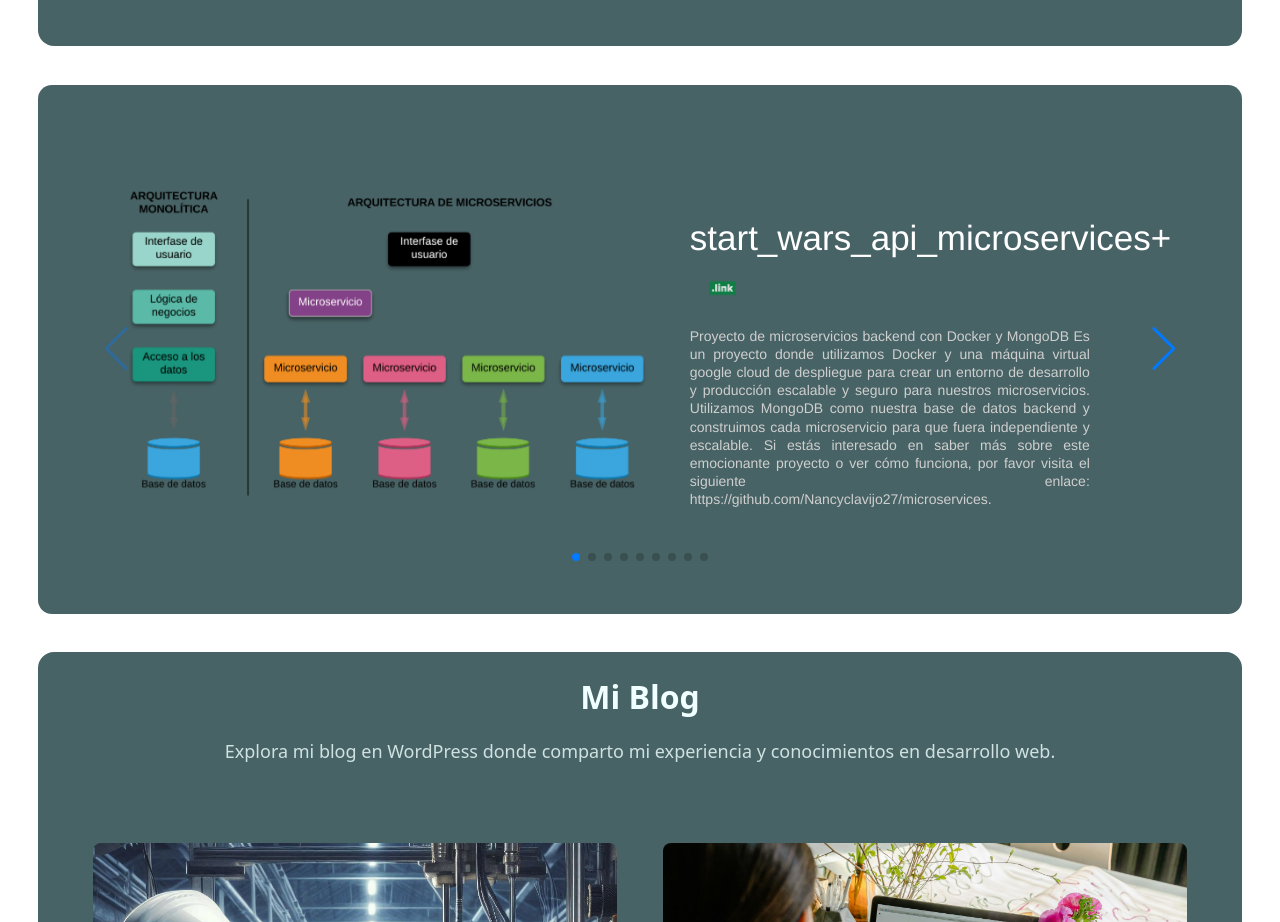
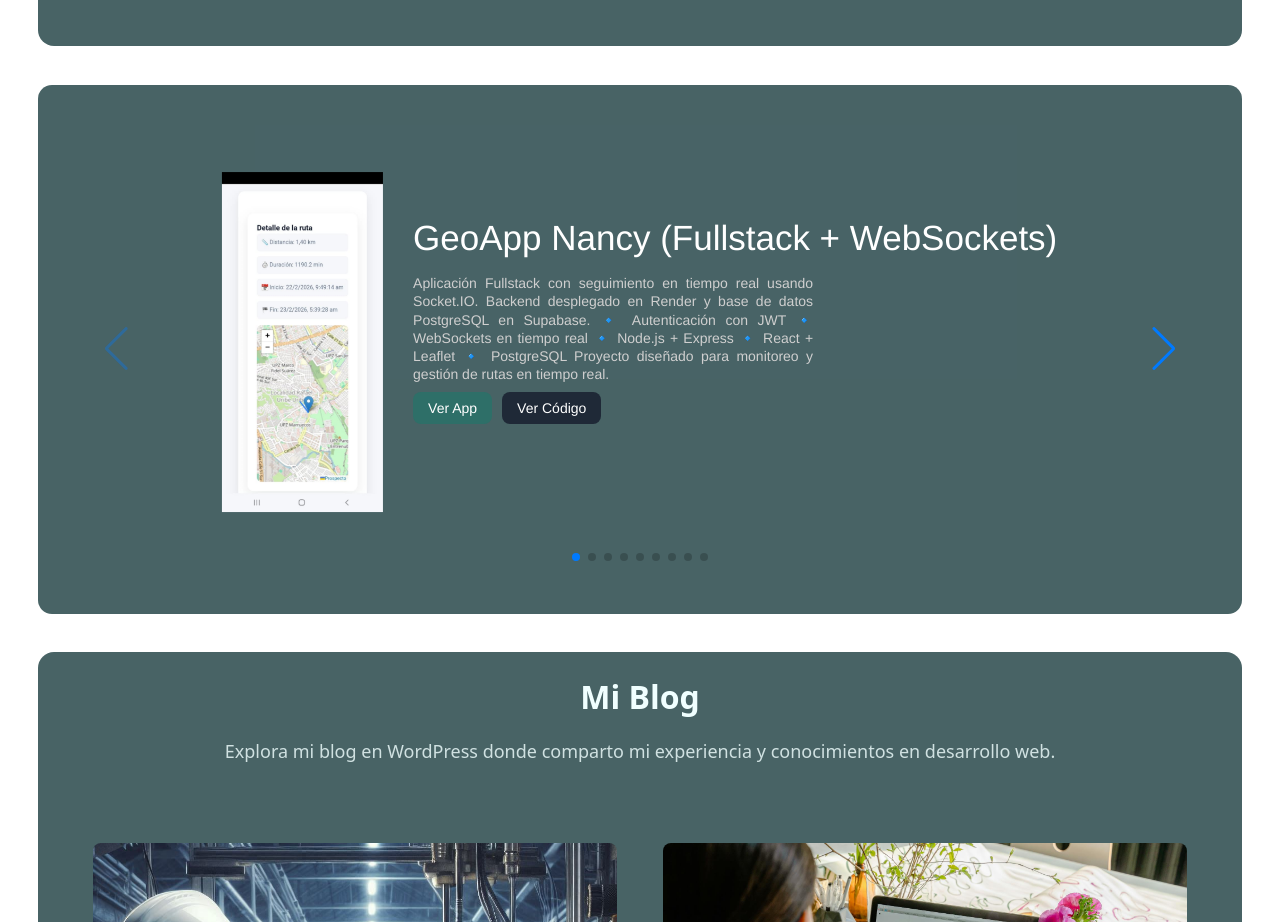
Before and after one commit to Nancyclavijo27/personal-portafolio, a React (Create React App) app: page / in a window 1280 px wide. Shown: the part 1400-2322 px from the top of the page. Built offline with nearby package versions, Linux system fonts and the light colour scheme.

Commit message:
Add GeoApp project with live demo and GitHub links

```diff
--- a/src/components/Projects/Projects.jsx
+++ b/src/components/Projects/Projects.jsx
@@ -2,7 +2,6 @@ import React from 'react'
 import { Swiper, SwiperSlide } from "swiper/react";
 import { Parallax, Pagination, Navigation } from "swiper";
 import "./Projects.css"
-import pf2 from "../../Imagenes/pf2.png"
 import pokemon from "../../Imagenes/Pokemon.png"
 import linki from "../../Imagenes/logo.png"
 import rick from "../../Imagenes/rick.png"
@@ -12,6 +11,7 @@ import Micro from "../../Imagenes/Micro.png"
 import Donar from "../../Imagenes/Home.png"
 import pelicula from "../../Imagenes/peliculas.jpg"
 import versus from "../../Imagenes/versus.webp"
+import geoapp from "../../Imagenes/geoapp.jpg";
 import "swiper/css";
 import "swiper/css/pagination";
 import "swiper/css/navigation";
@@ -36,6 +36,64 @@ export const Projects = () => {
           className="parallax-bg"
           data-swiper-parallax="-23%"
         ></div>
+
+        <SwiperSlide>
+  <img className="imgScreen" src={geoapp} alt="GeoApp Nancy" />
+  <div className="contTex">
+    <div className="title" data-swiper-parallax="-300">
+      GeoApp Nancy (Fullstack + WebSockets)
+    </div>
+
+    <div className="text" data-swiper-parallax="-100">
+      <p>
+        Aplicación Fullstack con seguimiento en tiempo real usando Socket.IO.
+        Backend desplegado en Render y base de datos PostgreSQL en Supabase.
+
+        🔹 Autenticación con JWT
+        🔹 WebSockets en tiempo real
+        🔹 Node.js + Express
+        🔹 React + Leaflet
+        🔹 PostgreSQL
+
+        Proyecto diseñado para monitoreo y gestión de rutas en tiempo real.
+      </p>
+
+      <div style={{ marginTop: "15px" }}>
+        <a
+          href="https://geoapp-nancy-frontend.onrender.com"
+          target="_blank"
+          rel="noreferrer"
+          style={{
+            marginRight: "10px",
+            padding: "8px 15px",
+            backgroundColor: "#2e6f68",
+            color: "white",
+            borderRadius: "8px",
+            textDecoration: "none"
+          }}
+        >
+          Ver App
+        </a>
+
+        <a
+          href="https://github.com/Nancyclavijo27/geoapp-nancy"
+          target="_blank"
+          rel="noreferrer"
+          style={{
+            padding: "8px 15px",
+            backgroundColor: "#1f2937",
+            color: "white",
+            borderRadius: "8px",
+            textDecoration: "none"
+          }}
+        >
+          Ver Código
+        </a>
+      </div>
+
+    </div>
+  </div>
+</SwiperSlide>
 
     <SwiperSlide>
           <img className="imgScreen" src={Micro} alt="coinp" />
@@ -170,31 +228,6 @@ export const Projects = () => {
         </SwiperSlide>
 
         <SwiperSlide>
-          <img className="imgScreen" src={pf2} alt="coinp" />
-          <div className="contTex">
-          <div className="title" data-swiper-parallax="-300">
-            Gamer-commerce+
-            <a href="https://gamer-commerce.vercel.app/" target="_blank" rel="noreferrer">
-            <img className="imglink" src={linki} alt="linki" />
-            </a>
-          </div>
-
-          <div className="text" data-swiper-parallax="-100">
-            <p>
-            Proyecto final desarrollado como parte del bootcamp de SoyHenry junto con
-            con otras seis personas.
-            Es una aplicación web que ofrece venta de juegos en formato digital, ésta idea
-            viene de facilitarle al usuario la compra de juegos sin necesidad de moverse de
-            su casa y ademas de comprarlo en formato fisico, que es incluso, mas caro.
-            🚀 Tecnologías: HTML | CSS | SASS | Javascript | React | Redux | Bootstrap | NodeJS |
-            Express | Sequelize | PostgreSQL | JSON Web Token | Cloudinary | Nodemailer |
-            Stripe API | SCRUM
-            </p>
-          </div>
-          </div>
-        </SwiperSlide>
-
-        <SwiperSlide>
           <img className="imgScreen" src={versus} alt="coinp" />
           <div className="contTex">
           <div className="title" data-swiper-parallax="-300">
```
Also changed, not shown: src/Imagenes/geoapp.jpg (added).
